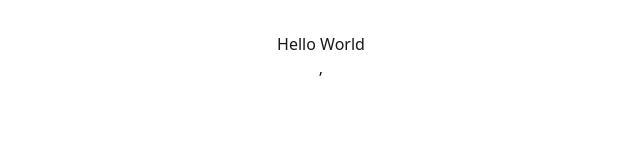
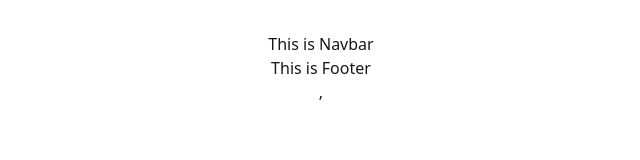
Before and after one commit to SuvroBiswas93/react-book-vibe, a React (Vite) app: page / in a window 1280 px wide. Shown: the top 160 px of the page, without its empty margins (319-959 px from the left). Built offline with nearby package versions, Linux system fonts and the light colour scheme.

Commit message:
Add ErrorPage.jsx and set the element inside the route

```diff
--- /dev/null
+++ b/src/Pages/ErrorPage/ErrorPage.jsx
@@ -0,0 +1,11 @@
+import React from 'react';
+
+const ErrorPage = () => {
+    return (
+        <div>
+            <h3 className='text-2xl text-red-600'>Page Not found Error:404</h3>
+        </div>
+    );
+};
+
+export default ErrorPage;
--- a/src/Routes/Routes.jsx
+++ b/src/Routes/Routes.jsx
@@ -1,9 +1,12 @@
 import React from 'react';
 import { createBrowserRouter } from "react-router";
+import Root from '../Pages/Root/Root';
+import ErrorPage from '../Pages/ErrorPage/ErrorPage';
 
 export const router = createBrowserRouter([
   {
     path: "/",
-    element: <div>Hello World</div>,
+    Component:Root,
+    errorElement:<ErrorPage></ErrorPage>
   },
 ]);
```
